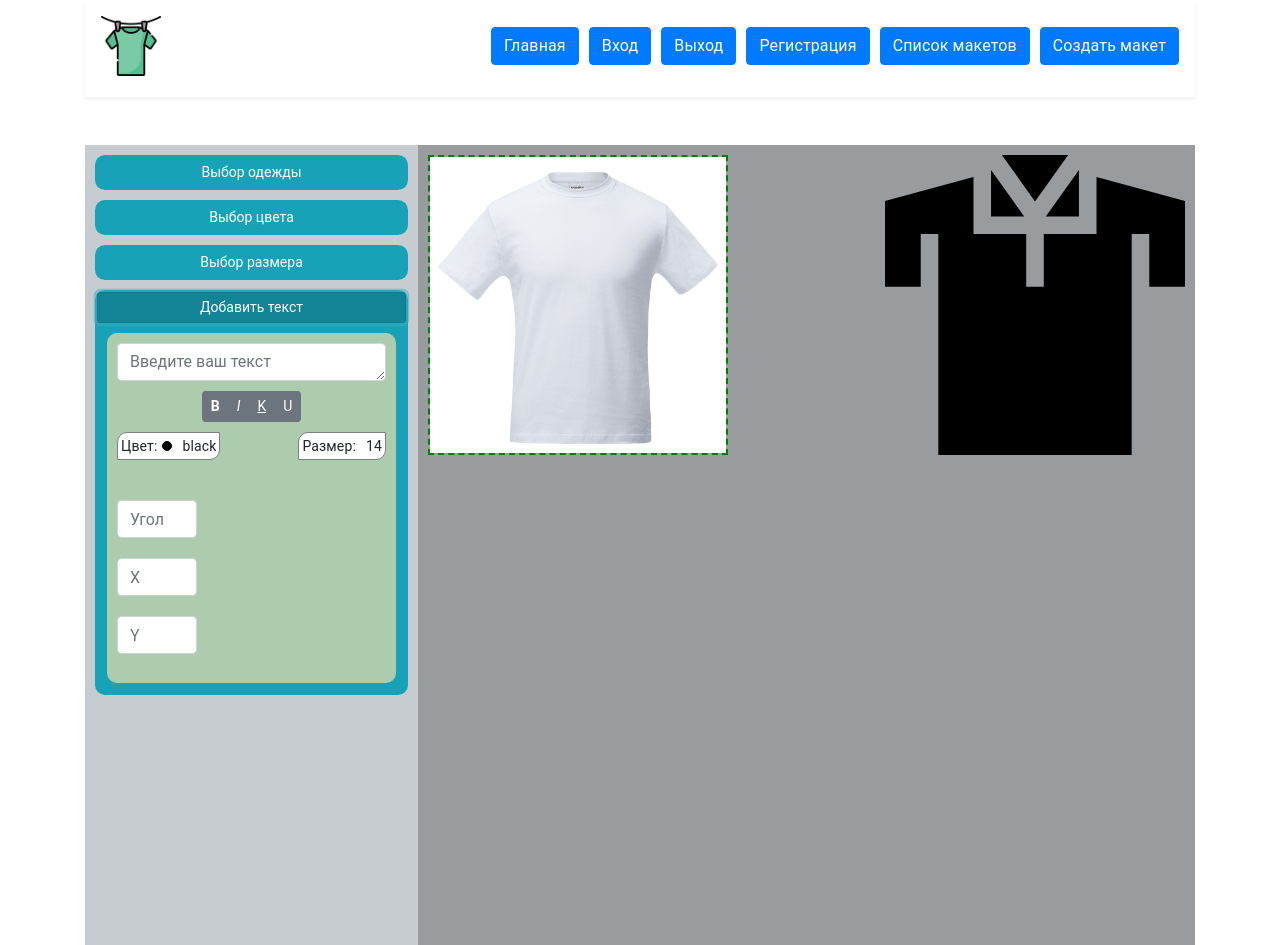
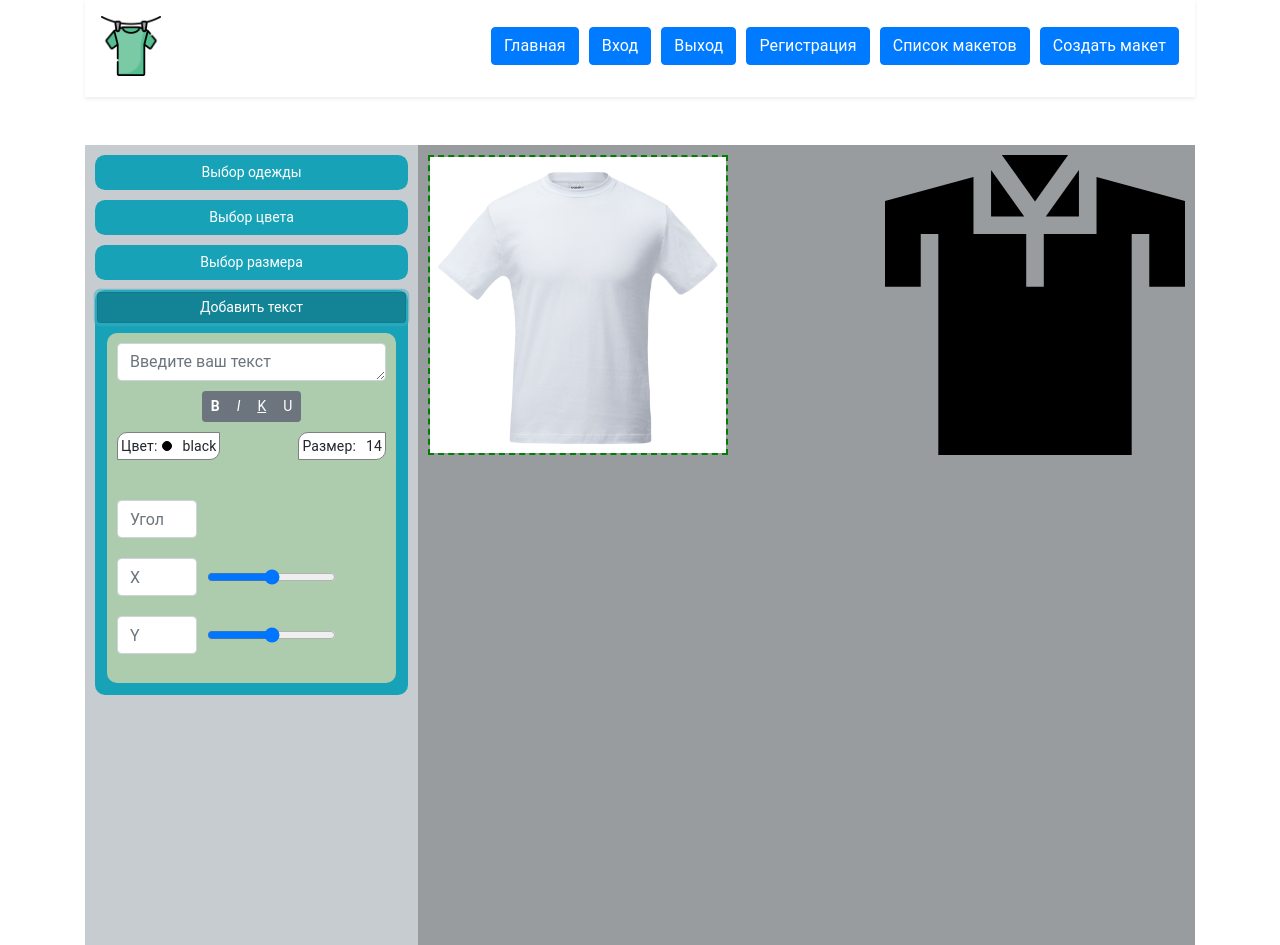
Before and after one commit to PIPSKVIK/my-print, a Vue app: page /layout-constructor in a window 1280 px wide. Both pictures are taken after a click on the button "Добавить текст". Built offline with nearby package versions, Linux system fonts and the light colour scheme.

Commit message:
Почистил компонент TypeText, от комментариев. Добавил input range (Временно, для удобства перемещения тексат )

```diff
--- a/src/components/constructorPanelWithFunctionality/TypeText.vue
+++ b/src/components/constructorPanelWithFunctionality/TypeText.vue
@@ -76,26 +76,6 @@
 
         <!-- Позиционирование текста -->
         <div class="type-text__text-posipion">
-          <!-- <div class="wrapper-top">
-            <input type="text" v-model="turn" placeholder="Text rotation">
-            <button @click="turn++">+</button>
-            <button @click="turn--">-</button>
-          </div>
-          <div>
-            <input type="text" v-model="Y" placeholder="Y">
-            <button @click="Y++">+</button>
-            <button @click="Y--">-</button>
-            <input type="text" v-model="X" placeholder="X">
-            <button @click="X++">+</button>
-            <button @click="X--">-</button>
-          </div>
-          <div>
-            <input type="range" min="0" max="150" v-model="X">
-            <input type="range" min="0" max="180" v-model="Y">
-          </div>
-          <div class="wrapper">
-            <p class="rotate" :style="[changePosition, rotateStyle]">Some text</p>
-          </div> -->
           <div class="text-posipion">
             <BaseInput
               name="rotate"
@@ -105,6 +85,7 @@
               @input="changeTextRotate"
               placeholder="Угол"
             />
+            <div class="text-posipion__position-x">
               <BaseInput
                 name="positioX"
                 type="text"
@@ -113,6 +94,10 @@
                 @input="changeTextX"
                 v-model="PositionX"
               />
+              <input class="text-posipion__range-positioX" type="range" min="0" max="275" v-model="PositionX" @input="changeDragPositionX">
+              <span> {{ PositionX }} </span>
+            </div>
+            <div class="text-posipion__position-x">
               <BaseInput
                 name="positioY"
                 type="text"
@@ -121,6 +106,9 @@
                 @input="changeTextY"
                 v-model="PositionY"
               />
+              <input class="text-posipion__range-positioX" type="range" min="0" max="275" v-model="PositionY" @input="changeDragPositionY">
+              <span> {{ PositionY }} </span>
+            </div>
           </div>
         </div>
       </div>
@@ -206,6 +194,12 @@ export default {
     },
     changeTextY () {
       this.$emit('changeTextY', this.PositionY)
+    },
+    changeDragPositionX () {
+      this.$emit('changeDragPositionX', this.PositionX)
+    },
+    changeDragPositionY () {
+      this.$emit('changeDragPositionY', this.PositionY)
     }
   }
 }
@@ -289,4 +283,13 @@ export default {
     width: 80px;
   }
 
+  .text-posipion__position-x,
+  .text-posipion__position-x {
+    display: flex;
+  }
+
+  .text-posipion__range-positioX {
+    margin: 20px 0 0 10px;
+  }
+
 </style>
--- a/src/views/layoutPage/LayoutConstructor.vue
+++ b/src/views/layoutPage/LayoutConstructor.vue
@@ -51,6 +51,8 @@
           @changeTextRotate="changeTextRotate"
           @changeTextX="changeTextX"
           @changeTextY="changeTextY"
+          @changeDragPositionX="changeDragPositionX"
+          @changeDragPositionY="changeDragPositionY"
         />
       </div>
     </section>
@@ -131,6 +133,12 @@ export default {
       this.PositionX = value
     },
     changeTextY (value) {
+      this.PositionY = value
+    },
+    changeDragPositionX (value) {
+      this.PositionX = value
+    },
+    changeDragPositionY (value) {
       this.PositionY = value
     }
   },
```
Lines whose indentation alone changed are shown as unchanged.
